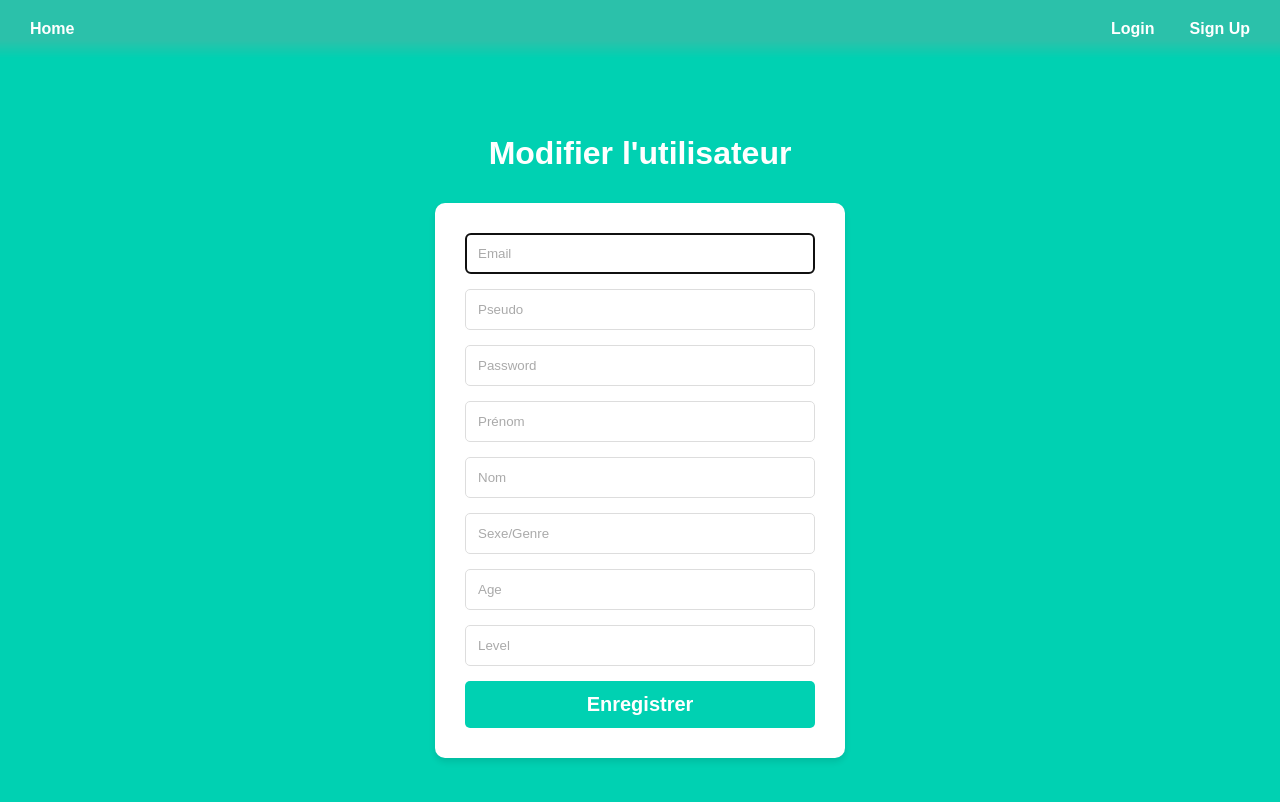
After one commit to Or1anne/DevWebProjet, a Python web app: template templates/edit_user.html in a window 1280 px wide. The commit adds this page. Run offline with Jinja, Linux system fonts and the light colour scheme; the template is opened without the code that fills it, so the values that code supplies are empty.

Commit message:
Modifier/Supprimer Admin

```diff
--- a/templates/admin.html
+++ b/templates/admin.html
@@ -12,7 +12,7 @@
 </h2>
 <div class="container-admin">
     <!-- TODO Créer les pages html correspondantes -->
-    <a href="{{ url_for('main.manage') }}" class="admin-item">Gestion des utilisateurs</a>
+    <a href="{{ url_for('main.gestion_utilisateur') }}" class="admin-item">Gestion des utilisateurs</a>
     <a href="{{ url_for('main.manage') }}" class="admin-item">Gestion des objets et outils</a>
     <a href="{{ url_for('main.manage') }}" class="admin-item">Sécurité et maintenance</a>
     <a href="{{ url_for('main.manage') }}" class="admin-item">Personnalisation</a>
--- a/templates/base.html
+++ b/templates/base.html
@@ -6,11 +6,11 @@
     <meta http-equiv="X-UA-Compatible" content="IE=edge">
     <meta name="viewport" content="width=device-width, initial-scale=1">
     <title>Flask Auth Example</title>
-    <link rel="stylesheet" href="static/styles/base2.css" />
+    <link rel="stylesheet" href="{{ url_for('static', filename='styles/base2.css') }}" />
 </head>
 
 <body>
-    <script src="static/scripts/index.js">
+    <script src="{{ url_for('static', filename='scripts/index.js') }}">
 
     </script>
 
--- /dev/null
+++ b/templates/edit_user.html
@@ -0,0 +1,60 @@
+{% extends "base.html" %}
+
+{% block content %}
+<div class="column is-4 is-offset-4">
+    <h3 class="title">Modifier l'utilisateur</h3>
+    <div class="box">
+        <form method="POST" action='/edit/{{user.id}}'>
+            <div class="field">
+                <div class="control">
+                    <input class="input is-large" type="email" name="email" placeholder="Email" autofocus="" value="{{user.email}}" required>
+                </div>
+            </div>
+
+            <div class="field">
+                <div class="control">
+                    <input class="input is-large" type="text" name="pseudo" placeholder="Pseudo" autofocus="" value="{{user.pseudo}}" required>
+                </div>
+            </div>
+
+            <div class="field">
+                <div class="control">
+                    <input class="input is-large" type="password" name="password" placeholder="Password" required>
+                </div>
+            </div>
+
+            <div class="field">
+                <div class="control">
+                    <input class="input is-large" type="text" name="firstname" placeholder="Prénom" value="{{user.firstname}}" required>
+                </div>
+            </div>
+
+            <div class="field">
+                <div class="control">
+                    <input class="input is-large" type="text" name="lastname" placeholder="Nom" value="{{user.lastname}}" required>
+                </div>
+            </div>
+
+            <div class="field">
+                <div class="control">
+                    <input class="input is-large" type="text" name="gender" placeholder="Sexe/Genre" value="{{user.gender}}" required>
+                </div>
+            </div>
+
+            <div class="field">
+                <div class="control">
+                    <input class="input is-large" type="number" name="age" placeholder="Age" value="{{user.age}}" required>
+                </div>
+            </div>
+
+            <div class="field">
+                <div class="control">
+                    <input class="input is-large" type="text" name="level" placeholder="Level" autofocus="" value="{{user.level}}" required>
+                </div>
+            </div>
+
+            <button class="button is-block is-info is-large is-fullwidth">Enregistrer</button>
+        </form>
+    </div>
+</div>
+{% endblock %}
```
Also changed, not shown: main.py (+41 -1 lines), templates/gestion_utilisateur.html (added, +17 -0 lines), templates/signup.html (+7 -7 lines), templates/user_profile.html (added, +22 -0 lines), db.sqlite.
